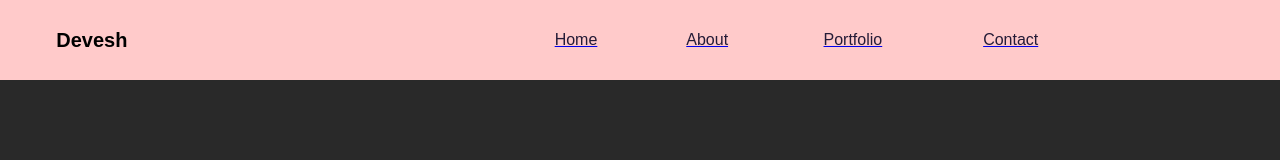
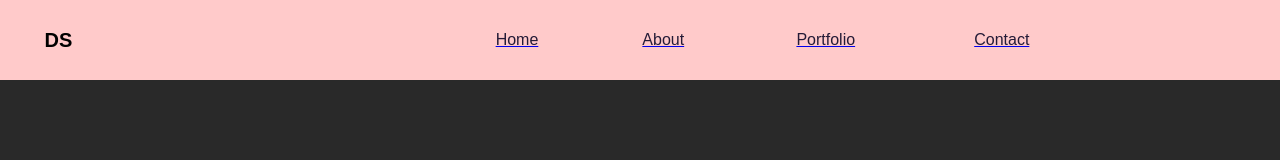
Before and after one commit to deveshsoni2000/fynd_academy, a plain HTML site: page Projects/1)Simple_Portfolio_Webpage/index.html in a window 1280 px wide. Shown: the top 160 px of the page. Drawn offline with Linux system fonts and the light colour scheme.

Commit message:
changed header/nav logo

```diff
--- a/Projects/1)Simple_Portfolio_Webpage/index.html
+++ b/Projects/1)Simple_Portfolio_Webpage/index.html
@@ -13,7 +13,7 @@
   	 	<table border="0" width="85%" cellpadding="15" cellspacing="0" style="text-align: center;">
            <tr>
            	   <td style="font-family: arial; color:black; font-size: 20px;">
-           	       <strong>Devesh</strong>
+           	       <strong>DS</strong>
            	   </td>
            	   <td width="30%">&nbsp;</td>
            	   <td><a href="#home">
```
